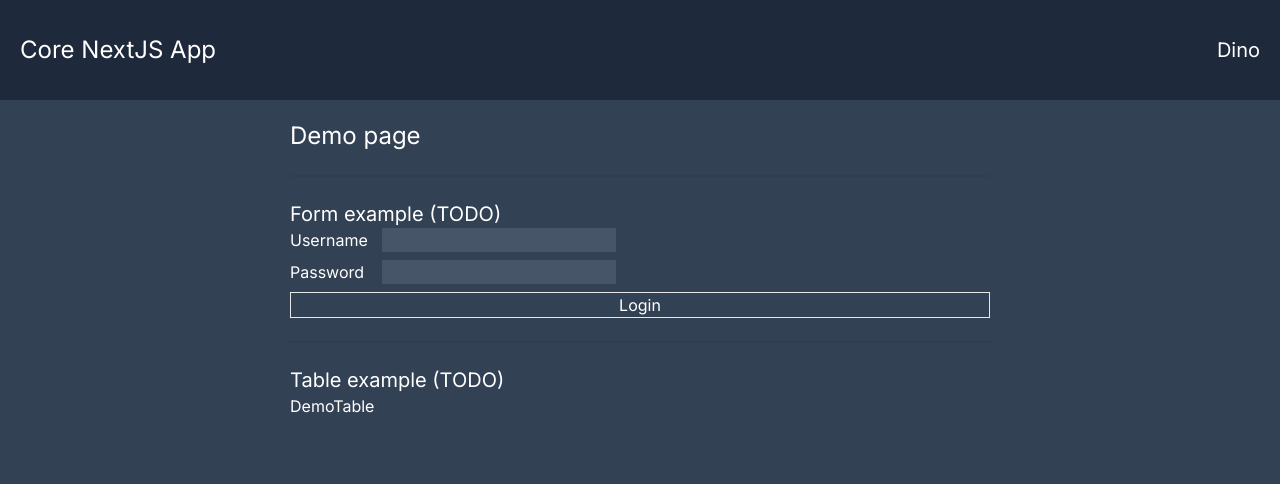
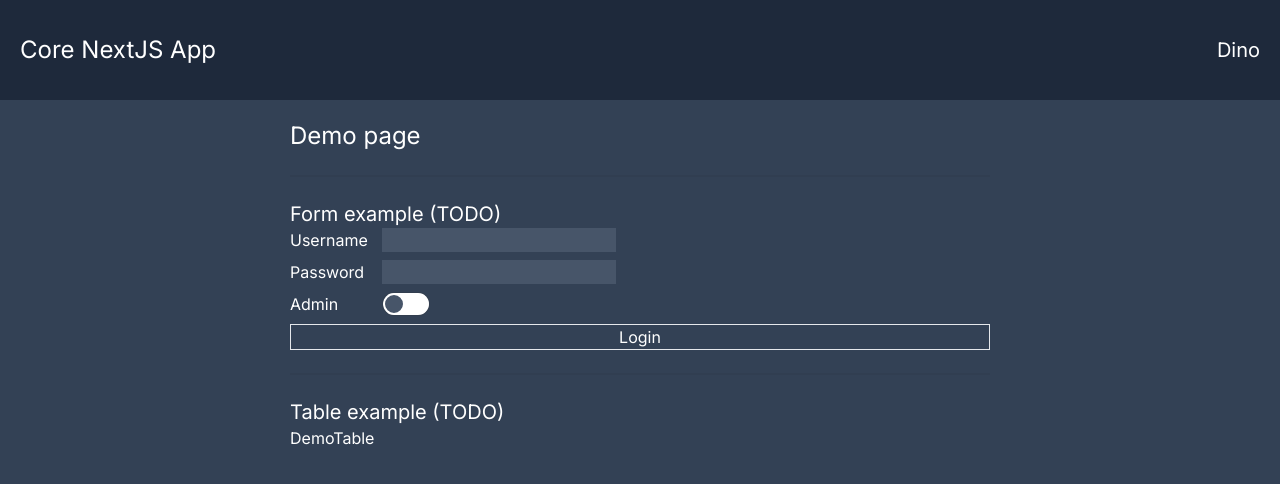
Before and after one commit to dgrzanov/core-next-app, a Next.js app: page / in a window 1280 px wide. Shown: the top 484 px of the page. Built offline with nearby package versions, Linux system fonts and the light colour scheme.

Commit message:
+ boolean input type and toggle component

```diff
--- a/@types/Schema/index.d.ts
+++ b/@types/Schema/index.d.ts
@@ -7,7 +7,7 @@ export type Schema = {
 type Field = {
   name: string;
   db_name: string;
-  type: "text" | "number" | "date" | "password";
+  type: "text" | "number" | "date" | "password" | "boolean";
   validation?: FieldValidation;
 };
 
--- /dev/null
+++ b/components/SchemaForm/Inputs/BooleanInput.tsx
@@ -0,0 +1,40 @@
+import React, { FC } from "react";
+import { UseFormRegister } from "react-hook-form";
+
+// Custom components
+import { Record } from "@/components/SchemaForm/SchemaForm";
+import ErrorMessage from "../ErrorMessage";
+
+// Types
+import { FieldValidation } from "@/@types/Schema";
+
+type TextInputProps = {
+  register: UseFormRegister<Record>;
+  label: string;
+  dbName: string;
+  error: any;
+  validation?: FieldValidation;
+};
+
+const TextInput: FC<TextInputProps> = (props) => {
+  const { register, label, dbName, validation, error } = props;
+
+  return (
+    <div className="flex justify-start gap-3">
+      <label className="w-20">{label}</label>
+      <input
+        type="checkbox"
+        className="bg-slate-600 toggle"
+        {...register(
+          dbName,
+          validation && {
+            ...validation,
+          }
+        )}
+      />
+      {error && <ErrorMessage error={error} validation={validation} />}
+    </div>
+  );
+};
+
+export default TextInput;
--- a/components/SchemaForm/SchemaForm.tsx
+++ b/components/SchemaForm/SchemaForm.tsx
@@ -1,11 +1,15 @@
 "use client";
-import { Schema } from "@/@types/Schema";
 import React, { FC } from "react";
 import { SubmitHandler, useForm } from "react-hook-form";
+
+// Custom components
 import TextInput from "./Inputs/TextInput";
 import PasswordInput from "./Inputs/PasswordInput";
+import BooleanInput from "./Inputs/BooleanInput";
 
 // Types
+import { Schema } from "@/@types/Schema";
+
 type SchemaFormProps = {
   schema: Schema;
 };
@@ -56,6 +60,18 @@ const SchemaForm: FC<SchemaFormProps> = (props) => {
               />
             );
           }
+          case "boolean": {
+            return (
+              <BooleanInput
+                key={`${field.db_name}-input`}
+                register={register}
+                label={field.name}
+                dbName={field.db_name}
+                validation={field.validation}
+                error={errors[field.db_name]}
+              />
+            );
+          }
         }
       })}
       <button type="submit" className="border hover:bg-slate-500">
--- a/schemas/user.ts
+++ b/schemas/user.ts
@@ -21,6 +21,11 @@ const User: Schema = {
         minLength: 8,
       },
     },
+    {
+      name: "Admin",
+      db_name: "is_admin",
+      type: "boolean",
+    },
   ],
 };
 
```
Also changed, not shown: 1 other file (tests, documents, lock files or other folders).
